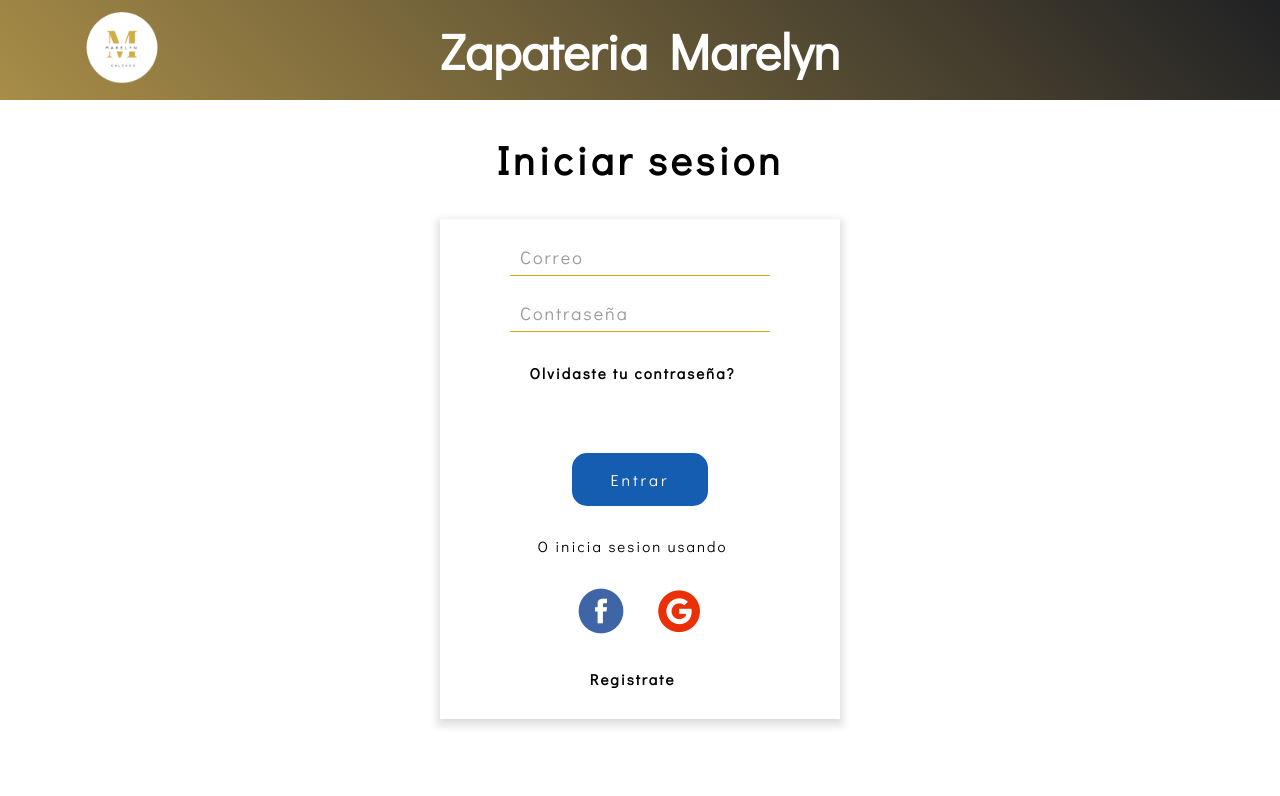
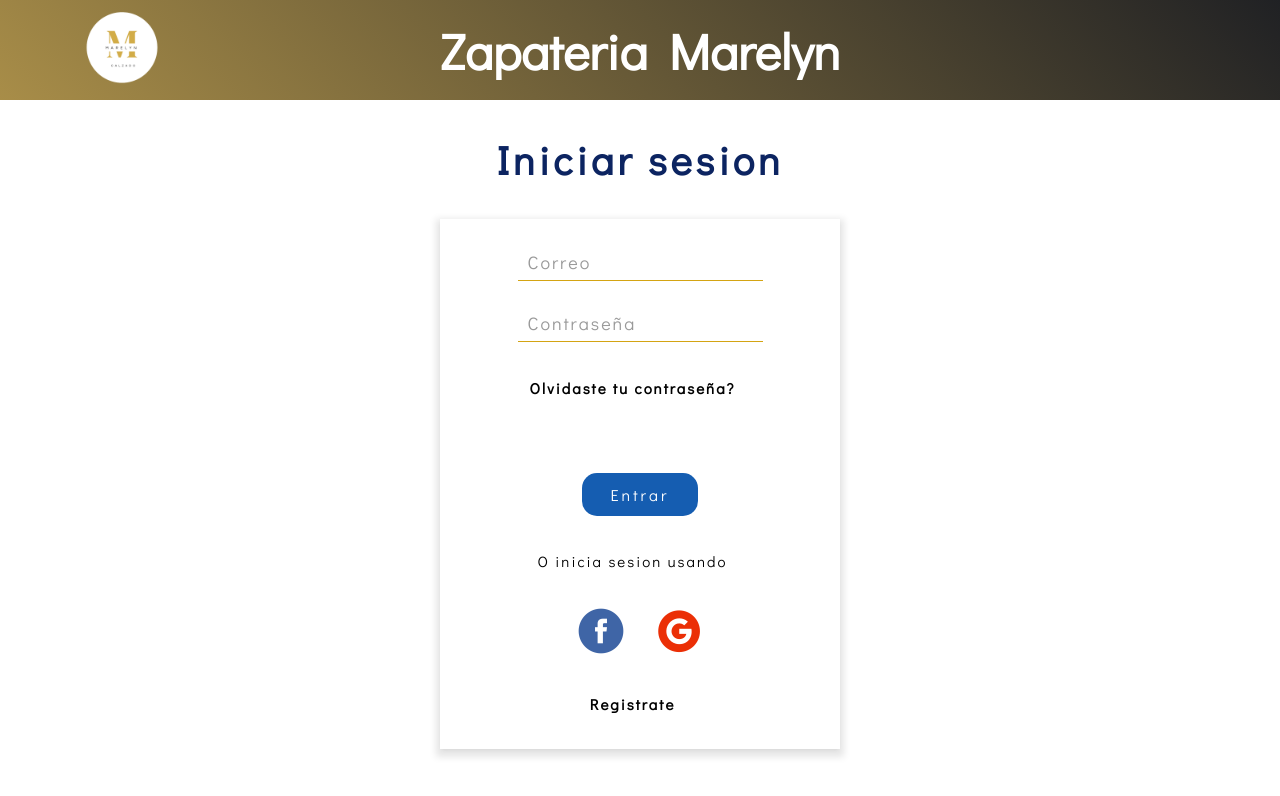
Before and after one commit to Nirvana-Code-Zen/Marelyn, a React (Vite) app: page / in a window 1280 px wide. Shown: the top 796 px of the page. Built offline with nearby package versions, Linux system fonts and the light colour scheme.

Commit message:
Sign up styles and final login styles

```diff
--- a/src/Components/Button/ButtonStyled.js
+++ b/src/Components/Button/ButtonStyled.js
@@ -5,7 +5,7 @@ export default styled.button`
   flex-direction: row;
   justify-content: center;
   align-items: center;
-  padding: 15px 38px;
+  padding: 10px 28px;
   border-radius: 15px;
   border: 1px solid transparent;
   color: #FFFFFF;
--- a/src/Global-styles/Components/Forms/index.jsx
+++ b/src/Global-styles/Components/Forms/index.jsx
@@ -4,15 +4,14 @@ const Form = styled.form`
   display: flex;
   box-shadow: border-box;
   justify-content: ${props => props.$justify || 'center'};
-  margin: ${props => props.$margin || 'auto'};
+  margin: ${props => props.$margin};
   margin-top: ${props => props.$top || '0'} ;
   flex-wrap: ${props => props.$wrap || 'wrap'};
   flex-direction: ${props => props.$direction || 'column'};
   align-items: center;
   width: ${props => props.$width || props.theme.width_porcentages};
-  height: ${props => props.$height || '350px'};
+  height: ${props => props.$height || '300px'};
   padding: ${props => props.$padding};
-
 
   & p {
     font-family: ${props => props.theme.fonts.titles};
@@ -32,9 +31,10 @@ const Form = styled.form`
 
 export const GroupForm = styled.div`
   position: relative;
+  margin-left: ${props => props.$margin || '0px'};
 
   & .bar:before {
-    left: 50%
+    left: 50%;
   }
 
   & .bar:after {
@@ -70,10 +70,11 @@ export const Input = styled.input`
   font-size: 17px;
   padding: 10px 10px 10px 5px;
   display: block;
-  width: 245px;
+  width: 230px;
   border: none;
   border-bottom: 1px solid ${props => props.theme.colors.primary};
   background: transparent;
+
 
   &:focus {
     outline: none;
@@ -89,6 +90,7 @@ export const Input = styled.input`
   &:focus ~ .bar:before,
   &:focus ~ .bar:after {
     width: 50%;
+
   }
 `
 
@@ -99,8 +101,13 @@ export const Select = styled.select`
   font-size: 18px;
   background: ${props => props.theme.colors.secondary};
   color: white;
+  cursor: pointer;
   padding: 5px;
+  outline: none;
   border-radius:5px;
+  margin: ${props => props.$margin};
+
+
 `
 
 export default Form
--- a/src/Global-styles/Components/Titles/index.js
+++ b/src/Global-styles/Components/Titles/index.js
@@ -3,6 +3,7 @@ import styled from 'styled-components'
 const H1 = styled.h1`
   font-size: 50px;
   font-family: ${props => props.theme.fonts.titles};
+  color: ${props => props.theme.colors.title || 'black'}
 `
 
 export const H2 = styled.h2`
@@ -10,6 +11,7 @@ export const H2 = styled.h2`
   font-family: ${props => props.theme.fonts.titles};
   text-align: center;
   letter-spacing: 4px;
+  color: ${props => props.theme.colors.title || 'black'}
 `
 
 export const H4 = styled.h4`
@@ -18,6 +20,7 @@ export const H4 = styled.h4`
   text-align: center;
   font-family: ${props => props.theme.fonts.titles};
   letter-spacing: 4px;
+  color: ${props => props.theme.colors.title || 'black'}
 `
 
 export default H1
--- a/src/Global-styles/theme.js
+++ b/src/Global-styles/theme.js
@@ -7,7 +7,8 @@ export default {
     secondary_complement: '#2196f3',
     error: '#D50000',
     hover_button: '#155db180',
-    text_hover: '#fffffff'
+    text_hover: '#fffffff',
+    title: '#0c2461'
   },
   fonts: {
     text: '"Maven Pro", sans-serif',
--- a/src/Pages/Login/index.jsx
+++ b/src/Pages/Login/index.jsx
@@ -22,7 +22,13 @@ export default function Login () {
   return (
   <>
     <H2>Iniciar sesion</H2>
-     <Form $width='400px' $height='500px' className='boxshadow' $justify='space-evenly'>
+     <Form
+     $width='400px'
+     $height='530px'
+     className='boxshadow'
+     $justify='space-evenly'
+     $margin='auto'
+     >
        <GroupForm >
         <Input
         type="text"
@@ -31,6 +37,7 @@ export default function Login () {
         tabIndex='0'
         onFocus={ () => setActiveEmail(true) }
         onBlur={ () => setActivePassword(false)}
+        $margin='20px 0'
          />
         <span className='bar'></span>
         <label className={activeEmail ? 'active' : ''}>
@@ -68,10 +75,10 @@ export default function Login () {
       </div>
        <p>O inicia sesion usando</p>
       <div className='content-social'>
-        <a href="https://www.facebook.com/">
+        <a href="https://www.facebook.com/" target="_blank" rel="noreferrer">
           <img src="src/assets/facebook.png" alt="facebook" />
         </a>
-        <a href="https://mail.google.com/">
+        <a href="https://mail.google.com/" target="_blank" rel="noreferrer">
           <img src="src/assets/gmail.png" alt="gmail" />
         </a>
 
--- a/src/Pages/Singup/index.jsx
+++ b/src/Pages/Singup/index.jsx
@@ -1,6 +1,7 @@
 import Button from '../../Components/Button'
 import Form, { GroupForm, Input, Select } from '../../Global-styles/Components/Forms'
 import Header from '../../Components/Header'
+import { H2 } from '../../Global-styles/Components/Titles'
 
 import '../Singup/signUp.css'
 import PropTypes from 'prop-types'
@@ -25,12 +26,13 @@ const SingUp = () => {
   return (
     <>
       <Header />
+      <H2>Registro</H2>
       <Form
-        $width='80%'
+        $width='70%'
         $direction='row'
         $wrap='wrap'
         $margin='auto'
-        $top='100px'
+        $top='120px '
         className='boxshadow'
         $justify='space-evenly'
         $padding='0px 40px'
@@ -41,7 +43,7 @@ const SingUp = () => {
           <label >
             {inputLabel.name.map((char, index) => (
               <FormSpan key={index} char={char} index={index}/>
-            ))}
+            ))} &nbsp;
           </label>
         </GroupForm >
         <GroupForm >
@@ -63,14 +65,14 @@ const SingUp = () => {
           </label>
         </GroupForm>
         <GroupForm>
-          <Select>
+          <Select >
             <option value="cliente">Tipo de usuario</option>
             <option value="cliente">Administrado</option>
             <option value="cliente">Trabajador</option>
             <option value="cliente">Cliente</option>
           </Select>
         </GroupForm>
-        <GroupForm >
+        <GroupForm $margin='-90px '>
           <Input id="mail" type="text" required=''/>
           <span className='bar'></span>
           <label >
@@ -79,7 +81,7 @@ const SingUp = () => {
             ))}
           </label>
         </GroupForm>
-        <GroupForm>
+        <GroupForm >
           <Input id="mail" type="text" required=''/>
           <span className='bar'></span>
           <label >
@@ -88,8 +90,8 @@ const SingUp = () => {
             ))}
           </label>
         </GroupForm>
-        <GroupForm>
-          <Input id="mail" type="text" required=''/>
+        <GroupForm $margin>
+          <Input id="mail" type="text" required='' />
           <span className='bar'></span>
           <label >
             {inputLabel.confirmPassword.map((char, index) => (
```
